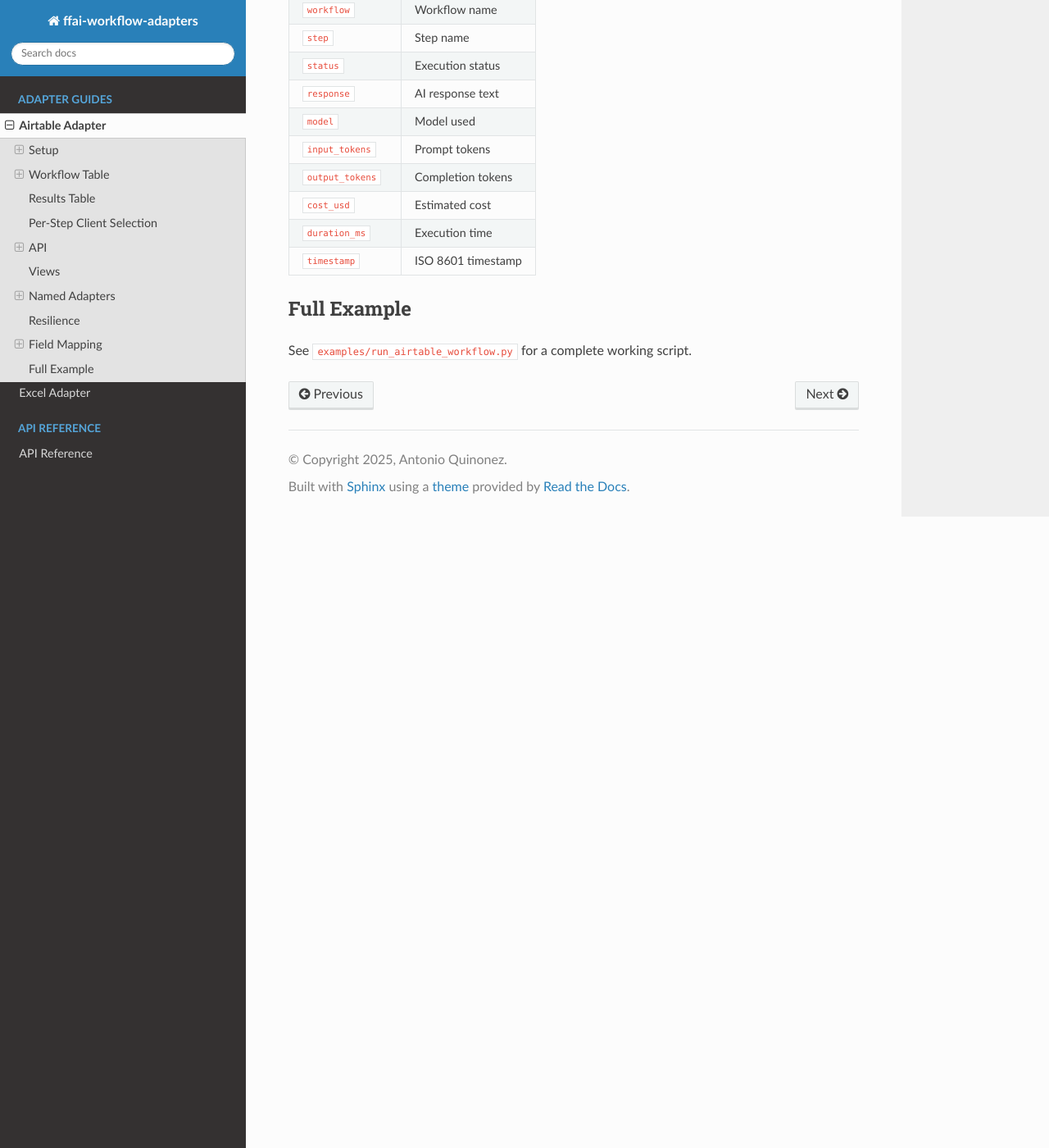
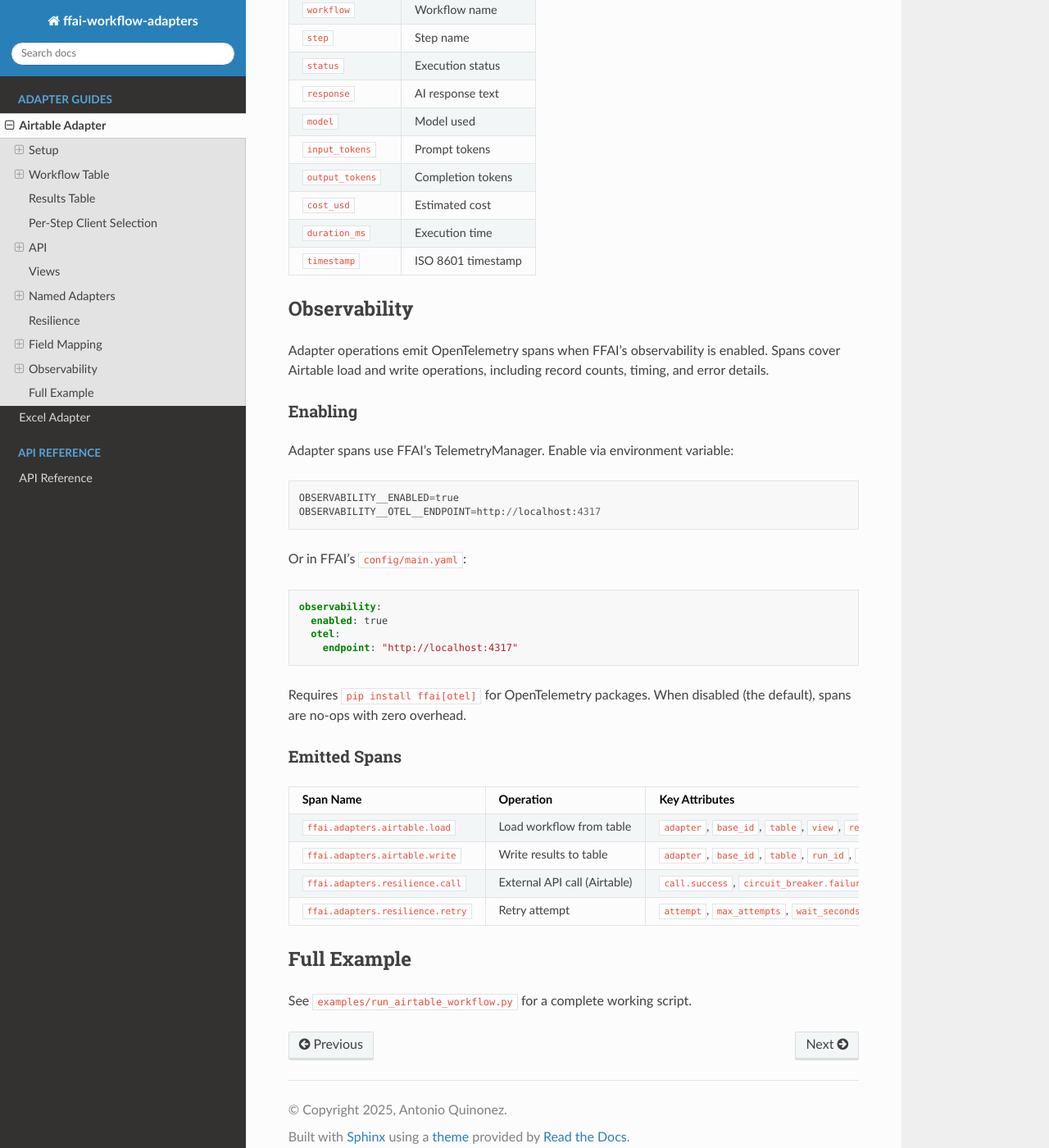
Before and after one commit to antquinonez/ffai-workflow-adapters, a Sphinx documentation site: the page built from docs/airtable.md, in a window 1280 px wide and 1400 px high, scrolled down 7487 px. Shown: the whole window at 82% size. Built offline with Sphinx 7.4.7 and the Read the Docs theme 3.1.0, drawn with Linux system fonts in a browser that asks for light colours.

Commit message:
Add observability documentation to adapter guides

````diff
--- a/docs/airtable.md
+++ b/docs/airtable.md
@@ -322,6 +322,39 @@ Unmapped fields use their canonical names.
 | `duration_ms` | Execution time |
 | `timestamp` | ISO 8601 timestamp |
 
+## Observability
+
+Adapter operations emit OpenTelemetry spans when FFAI's observability is enabled. Spans cover Airtable load and write operations, including record counts, timing, and error details.
+
+### Enabling
+
+Adapter spans use FFAI's TelemetryManager. Enable via environment variable:
+
+```
+OBSERVABILITY__ENABLED=true
+OBSERVABILITY__OTEL__ENDPOINT=http://localhost:4317
+```
+
+Or in FFAI's `config/main.yaml`:
+
+```yaml
+observability:
+  enabled: true
+  otel:
+    endpoint: "http://localhost:4317"
+```
+
+Requires `pip install ffai[otel]` for OpenTelemetry packages. When disabled (the default), spans are no-ops with zero overhead.
+
+### Emitted Spans
+
+| Span Name | Operation | Key Attributes |
+|-----------|-----------|----------------|
+| `ffai.adapters.airtable.load` | Load workflow from table | `adapter`, `base_id`, `table`, `view`, `records.raw_count`, `rows.count`, `workflow.name` |
+| `ffai.adapters.airtable.write` | Write results to table | `adapter`, `base_id`, `table`, `run_id`, `records.count`, `batch.chunk_size`, `batch.max_concurrency`, `records.created` |
+| `ffai.adapters.resilience.call` | External API call (Airtable) | `call.success`, `circuit_breaker.failures` |
+| `ffai.adapters.resilience.retry` | Retry attempt | `attempt`, `max_attempts`, `wait_seconds` |
+
 ## Full Example
 
 See [`examples/run_airtable_workflow.py`](../examples/run_airtable_workflow.py) for a complete working script.
````
Also changed, not shown: docs/excel.md (+15 -0 lines).
